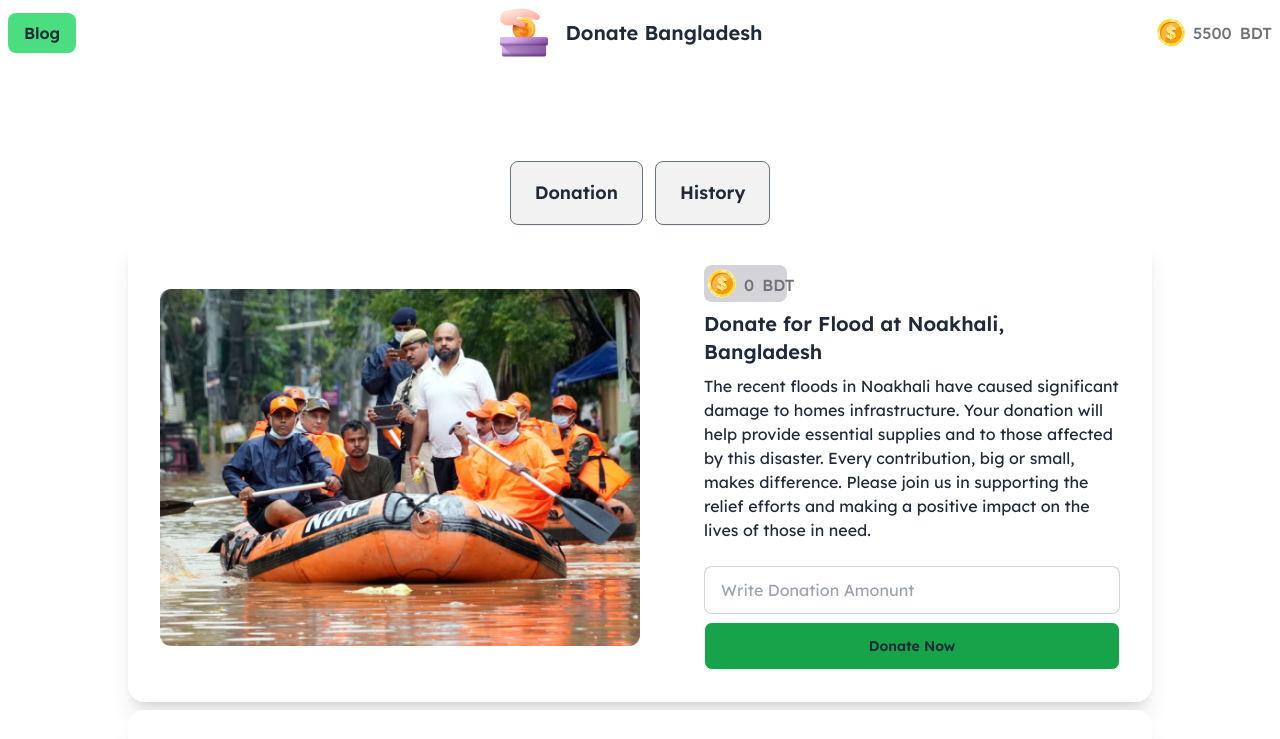
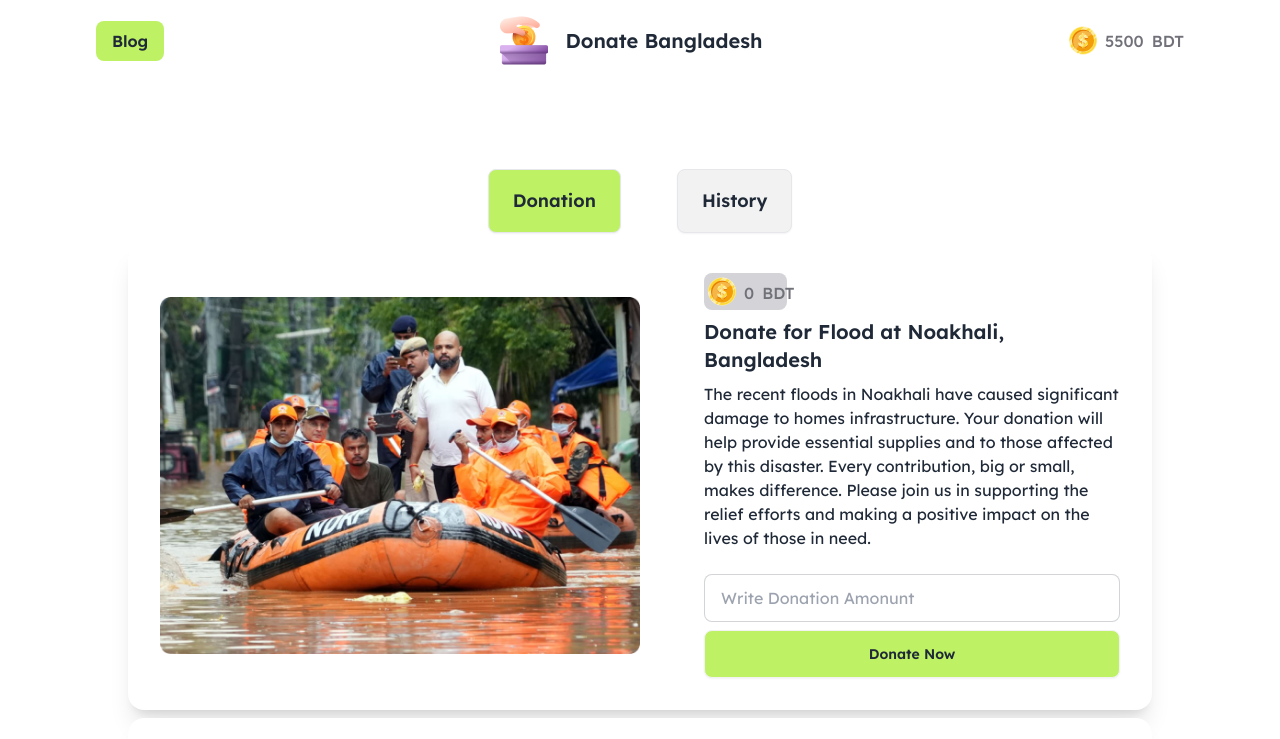
Before and after one commit to Apur0y/assignment-5, a plain HTML site: page home.htm in a window 1280 px wide. Both pictures are taken after a click on the button "Donation". Shown: the top 739 px of the page. Drawn offline with nearby package versions, Linux system fonts and the light colour scheme.

Commit message:
color correction

```diff
--- a/home.htm
+++ b/home.htm
@@ -20,9 +20,9 @@
 
     <header >
 
-        <div class="navbar bg-base-100 ">
+        <div class="navbar bg-base-100 mx-auto px-24 pt-4">
             <div class="navbar-start">
-            <button class="bg-green-400 py-2 px-4 font-semibold rounded-lg">Blog</button>
+            <button class="bg-lime-300 py-2 px-4 font-semibold rounded-lg">Blog</button>
             </div>
 
             <div class="navbar-center">
@@ -42,9 +42,9 @@
 
 
     <main class="mt-24 flex justify-center gap-2 flex-col">
-        <div class="flex flex-row justify-center gap-3">
-            <button class="btn btn-lg border-gray-500">Donation</button>
-            <button class="btn btn-lg border-gray-500">History</button>
+        <div class="flex flex-row justify-center gap-14">
+            <button id="donation-btn" class="btn btn-lg hover:bg-lime-300 border-gray-200">Donation</button>
+            <button id="history-btn" class="btn btn-lg hover:bg-lime-300 border-gray-200">History</button>
 
         </div>
 
@@ -89,7 +89,7 @@
                         <input type="text" id="input-amount" placeholder="Write Donation Amonunt" class="input input-bordered " required />
                       </div>
 
-                    <button id="input-btn" class="btn  w-full bg-green-600">Donate Now</button>
+                    <button id="input-btn" class="btn  w-full bg-lime-300">Donate Now</button>
                   </div>
                 </div>
               </div>
@@ -119,7 +119,7 @@
                         <input type="text" id="feni-input" placeholder="Write Donation Amonunt" class="input input-bordered " required />
                       </div>
 
-                    <button id="feni-input-btn" class="btn  w-full bg-green-600">Donate Now</button>
+                    <button id="feni-input-btn" class="btn  w-full bg-lime-300">Donate Now</button>
                   </div>
                 </div>
               </div>
@@ -150,7 +150,7 @@
                         <input type="text" id="quota-input" placeholder="Write Donation Amonunt" class="input input-bordered " required />
                       </div>
 
-                    <button id="quota-input-btn" class="btn  w-full bg-green-600">Donate Now</button>
+                    <button id="quota-input-btn" class="btn  w-full bg-lime-300">Donate Now</button>
                   </div>
                 </div>
               </div>
@@ -161,5 +161,6 @@
 
 <script src="./js/get.js"></script>
 <script src="./js/donation.js"></script>
+<script src="./js/swich.js"></script>
 </body>
 </html>
--- a/js/donation.js
+++ b/js/donation.js
@@ -50,6 +50,8 @@
 
 // })
 
+
+
 jusTry('quota-input-btn','quota-input','quota-collection','main-balance');
 jusTry('input-btn','input-amount','noakhali-collection','main-balance');
 jusTry('feni-input-btn','feni-input','feni-collection','main-balance');
--- /dev/null
+++ b/js/swich.js
@@ -0,0 +1,16 @@
+document.getElementById('history-btn').addEventListener('click',function(){
+
+    const addtH=document.getElementById(('donation-btn'))
+    addtH.classList.remove('bg-lime-300')
+    const hisBtn = document.getElementById('history-btn')
+    hisBtn.classList.add('bg-lime-300')
+})
+
+
+document.getElementById('donation-btn').addEventListener('click',function(){
+
+    const addtH=document.getElementById(('history-btn'))
+    addtH.classList.remove('bg-lime-300')
+    const hisBtn = document.getElementById('donation-btn')
+    hisBtn.classList.add('bg-lime-300')
+})
```
